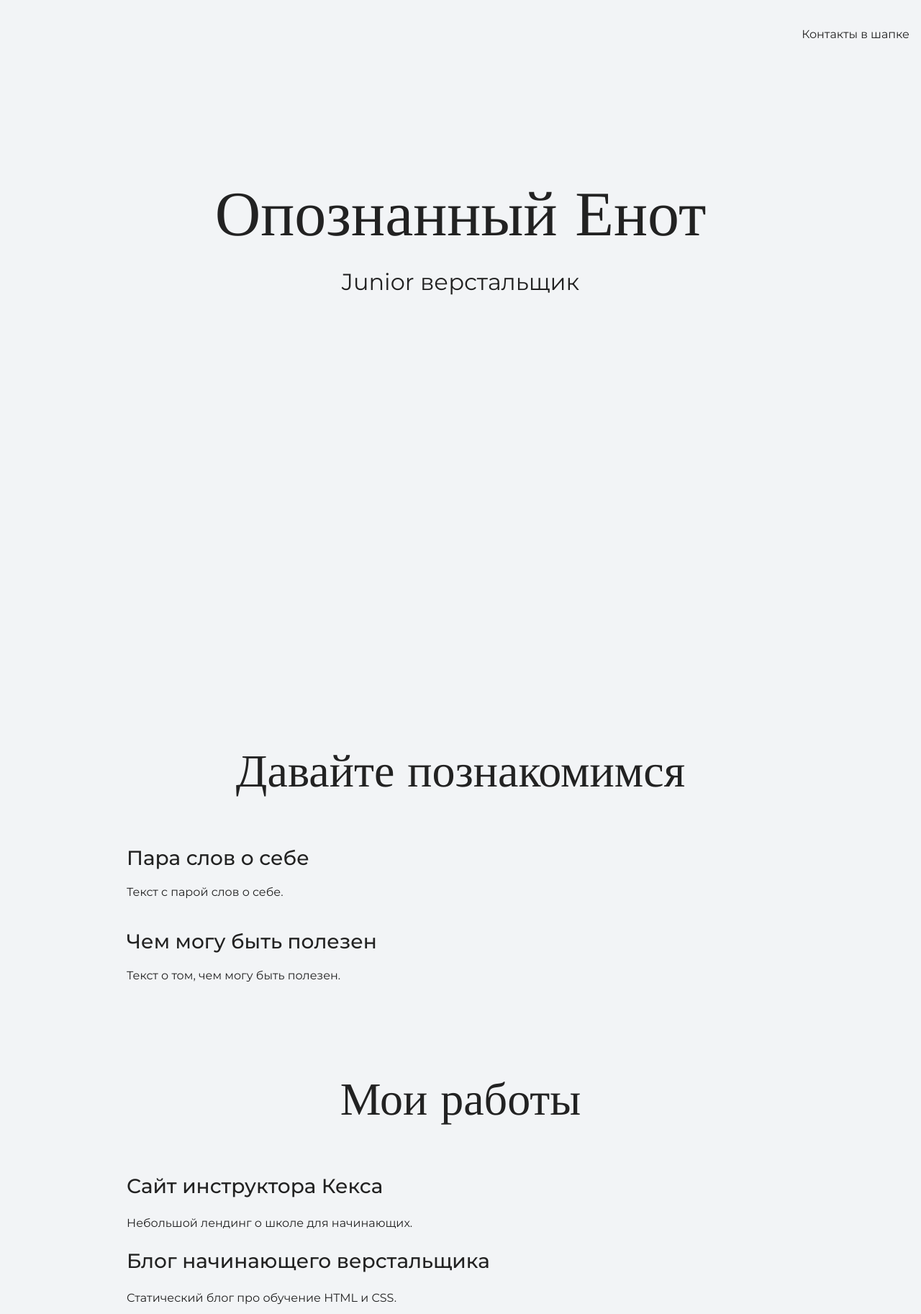
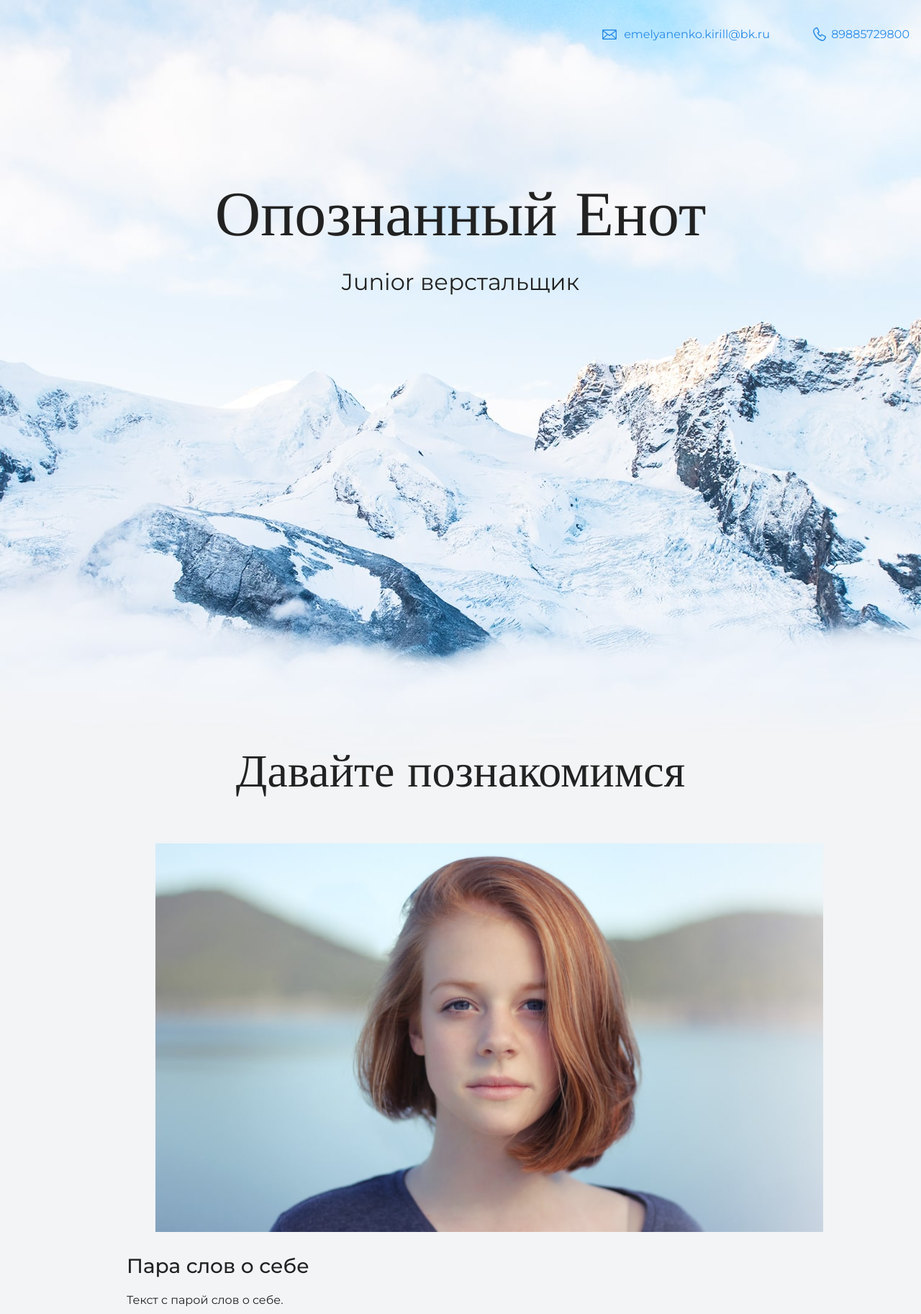
Before and after one commit to Mockine/Gachi-site, a plain HTML site: page index.html in a window 1280 px wide. Shown: the top 1826 px of the page at 72% size. Drawn offline with nearby package versions, Linux system fonts and the light colour scheme.

Commit message:
Add files via upload

```diff
--- a/index.html
+++ b/index.html
@@ -11,7 +11,8 @@
   <body>
     <header class="page-header">
     	<div class = "container">
-    		Контакты в шапке
+    		<a href="emelyanenko.kirill@bk.ru" class = "header-email">emelyanenko.kirill@bk.ru</a>
+    		<a href="tel:89885729800" class = "header-phone">89885729800</a>
     	</div>
     </header>
 
@@ -25,6 +26,9 @@
     <section class="intro">
     	<div class = "container">
       		<h2 class="subheading">Давайте познакомимся</h2>
+      		<figure>
+      			<img src="files/user.jpg" alt="It's me" width=928 haight = 536>
+      		</figure>
       		<h3>Пара слов о себе</h3>
       		<p>Текст с парой слов о себе.</p>
      		 <h3>Чем могу быть полезен</h3>
@@ -35,10 +39,12 @@
     <section class="portfolio">
     	<div class = "container">
       		<h2 class="subheading">Мои работы</h2>
-
+			<figure>
+				<img src="files/project.jpg" alt="My site" width = 928 height = 536>
+			</figure>
       		<h3>Сайт инструктора Кекса</h3>
       		<p>Небольшой лендинг о школе для начинающих.</p>
-
+			<a class = "button" href="source/project/index.html">Открыть страницу</a>
       		<h3>Блог начинающего верстальщика</h3>
       		<p>Статический блог про обучение HTML и CSS.</p>
       	</div>
@@ -46,7 +52,8 @@
 
     <footer class="page-footer">
     	<div class = "container">
-     		Контакты в подвале
+     		<a href="emelyanenko.kirill@bk.ru" class = "footer-email">emelyanenko.kirill@bk.ru</a>
+    		<a href="tel:89885729800" class = "footer-phone">89885729800</a>
  		</div>
     </footer>
   </body>
```
Also changed, not shown: files/project.jpg (added), files/user.jpg (added), img/hero-bg.jpg (added), img/icon-css.svg (added), img/icon-email-footer.svg (added), img/icon-email-header.svg (added), img/icon-html.svg (added), img/icon-phone-footer.svg (added), img/icon-phone-header.svg (added).
